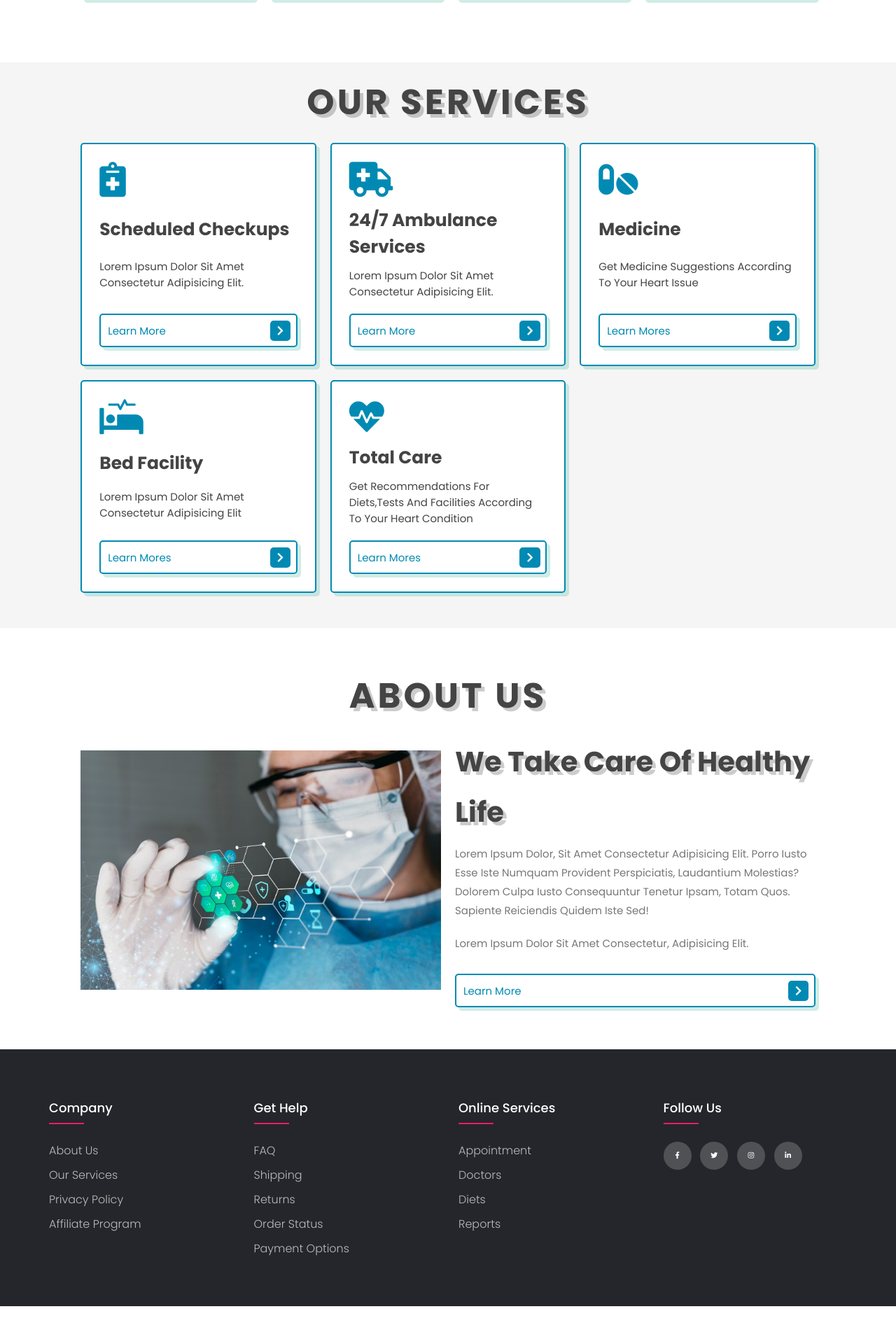
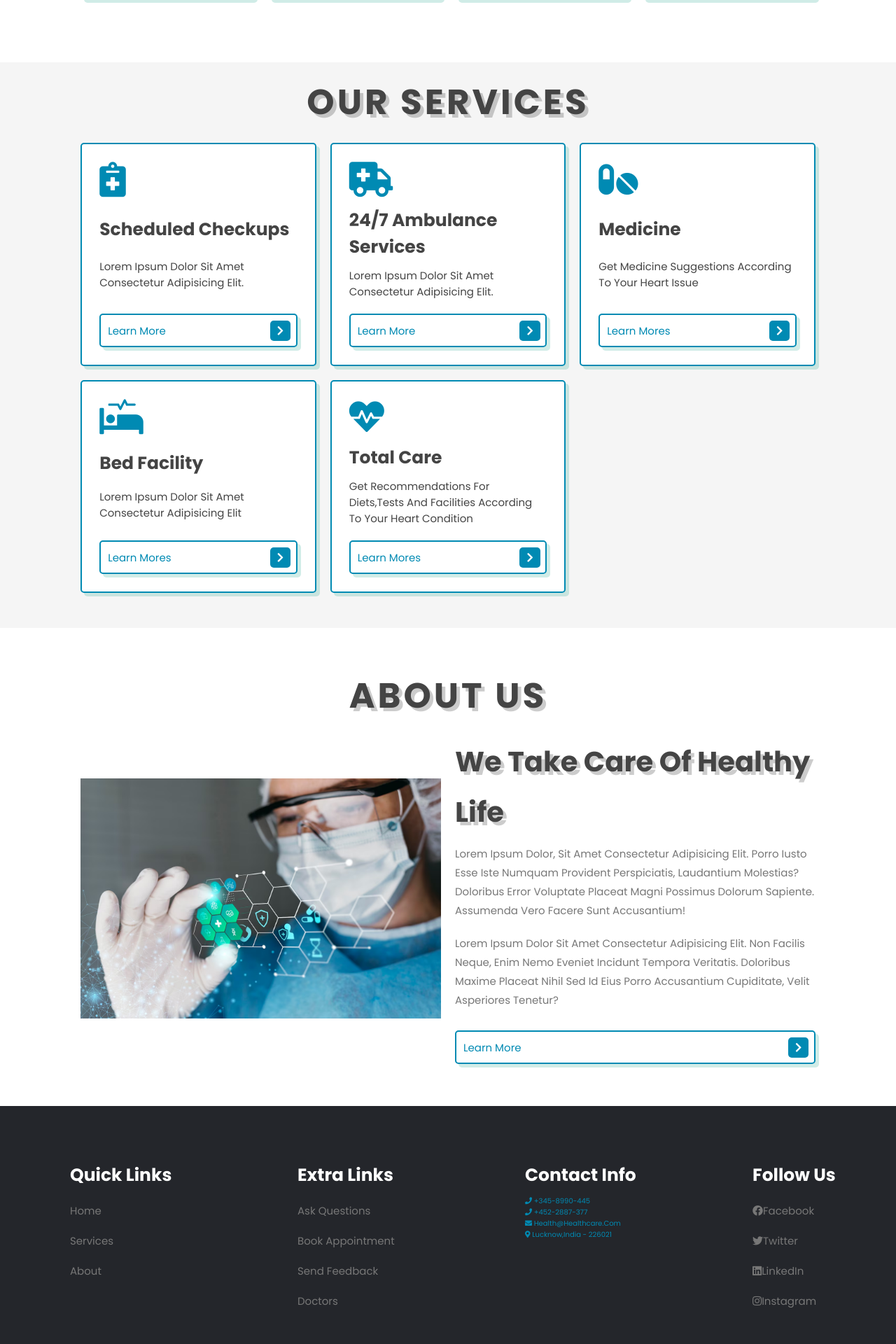
Before and after one commit to Dhoritri/Heart-Health-Monitoring-System, a PHP site: page / in a window 1280 px wide. Shown: the part 840-2760 px from the top of the page at 70% size. Before the commit the page ends 2706 px from the top, so only its background shows below. Run offline with PHP 8.4, Linux system fonts and the light colour scheme.

Commit message:
navbar dropdown and footer

```diff
--- a/book.html
+++ b/book.html
@@ -14,6 +14,7 @@
                 <a href="#index.html" class="nvlink">Home</a>
                 <a href="doctors.html" class="nvlink">Doctors</a>
                 <a href="medicine.html" class="nvlink">Medicines</a>
+                <a href="recommended.html" class="nvlink">Recommendation</a>
                 <a href="appointment.html" class="nvlink">Appointment</a>
             </nav>
         </div>
--- a/css/style.css
+++ b/css/style.css
@@ -282,6 +315,12 @@ h1.heading{
 .footer{
     background: var(--black);
 }
+footer .box{
+    margin-left: 10rem;
+}
+p.footer-p{
+    color:#008AB3;
+}
 .footer .box-container{
     display: grid;
     grid-template-columns: repeat(auto-fit,minmax(25rem,1fr));
@@ -386,6 +425,9 @@ ul{
    width: 25%;
    padding: 0 15px;
 }
+a.footer-link{
+
+}
 .footer-col h4{
   font-size: 18px;
   color: #ffffff;
--- a/index.html
+++ b/index.html
@@ -9,26 +9,34 @@
     <link rel="stylesheet" type="text/css" href="https://cdnjs.cloudflare.com/ajax/libs/font-awesome/5.15.1/css/all.min.css">
 </head>
 <body>
-
 <header class="header">
-
     <a href="#" class="logo"><i class="fas fa-heartbeat"></i>Heart<i>C</i>are.</a>
     <div class="nav-link">
         <nav class="nav">
             <a href="#home" class="nvlink">Home</a>
             <a href="#services" class="nvlink">Services</a>
             <a href="#about" class="nvlink">About</a>
-        <a href="doctors.html" class="nvlink">Doctors</a>
-        <a href="appointment.html" class="nvlink">Appointment</a>
+            <div class="dropdown">
+                <a href="doctors.html" class="nvlink dropdown-toggle">Facility</a>
+                <div class="dropdown-menu">
+                    <a href="medicine.html">Medicine</a>
+                    <a href="recommended.html">Recommendation</a>
+                </div>
+            </div>
+            <div class="dropdown">
+                <a href="appointment.html" class="nvlink dropdown-toggle">Appointment</a>
+                <div class="dropdown-menu">
+                    <a href="appointment.html">Appointment</a>
+                    <a href="doctors.html">Doctors</a>
+                    <a href="book.html">Bed Facility</a>
+                </div>
+            </div>
             <a href="login.html"><button class="login">LogIn</button></a>
-
-
         </nav>
     </div>
     <div id="menu-btn" class="fas fa-bars"></div>
 </header>
 <section class="home" id="home">
-
     <div class="image">
         <img src="/images/medical-banner-with-doctor-wearing-goggles_23-2149611193.avif" alt="">
     </div>
@@ -38,10 +46,8 @@
                 <p class="text">Get the best medical care from our expert doctors</p>
             </div>
         <a href="#" class="btn contact-btn">Contact Us<span class="fas fa-chevron-right"></span></a>
-
     </div>
 </section>
-
 <section class="icons-container">
     <div class="icons">
         <i class="fas fa-user-md"></i>
@@ -63,10 +69,8 @@
         <h3>80+</h3>
         <p>Available Hospitals</p>
     </div>
-
 </section>
 <section class="services" id="services">
-
     <h1 class="heading">our <span>services</span></h1>
     <div class="box-container">
         <div class="box">
@@ -91,7 +95,7 @@
             <i class="fas fa-procedures"></i>
                 <h3>Bed Facility</h3>
                 <p>Lorem ipsum dolor sit amet consectetur adipisicing elit</p>
-                <a href="#" class="btn">Learn mores <span class="fas fa-chevron-right"></span></a>
+                <a href="book.html" class="btn">Learn mores <span class="fas fa-chevron-right"></span></a>
         </div>
         <div class="box">
             <i class="fas fa-heartbeat"></i>
@@ -100,11 +104,7 @@
                 <a href="/recommended.html" class="btn">Learn mores <span class="fas fa-chevron-right"></span></a>
         </div>
     </div>
-
-
-
 </section>
-
 <section class="about" id="about">
     <h1 class="heading"><span>about</span> us </h1>
     <div class="row">
@@ -115,61 +115,76 @@
             <h3>We Take Care Of Healthy Life</h3>
             <p>Lorem ipsum dolor, sit amet consectetur adipisicing elit.
                  Porro iusto esse iste numquam provident perspiciatis, laudantium molestias?
-                 Dolorem culpa iusto consequuntur tenetur ipsam, totam quos. Sapiente reiciendis quidem iste sed!</p>
-            <p>Lorem ipsum dolor sit amet consectetur, adipisicing elit. </p>
-                <a href="#" class="btn">Learn More<span class="fas fa-chevron-right"></span></a>
-
-        </div>
-
-
-    </div>
-
-</section>
-
-<footer class="footer">
-    <div class="container">
-     <div class="row">
-       <div class="footer-col">
-         <h4>company</h4>
-         <ul>
-           <li><a href="#">about us</a></li>
-           <li><a href="#">our services</a></li>
-           <li><a href="#">privacy policy</a></li>
-           <li><a href="#">affiliate program</a></li>
-         </ul>
-       </div>
-       <div class="footer-col">
-         <h4>get help</h4>
-         <ul>
-           <li><a href="#">FAQ</a></li>
-           <li><a href="#">shipping</a></li>
-           <li><a href="#">returns</a></li>
-           <li><a href="#">order status</a></li>
-           <li><a href="#">payment options</a></li>
-         </ul>
-       </div>
-       <div class="footer-col">
-         <h4>online Services</h4>
-         <ul>
-           <li><a href="#">Appointment</a></li>
-           <li><a href="#">Doctors</a></li>
-           <li><a href="#">Diets</a></li>
-           <li><a href="#">Reports</a></li>
-         </ul>
-       </div>
-       <div class="footer-col">
-         <h4>follow us</h4>
-         <div class="social-links">
-           <a href="#"><i class="fab fa-facebook-f"></i></a>
-           <a href="#"><i class="fab fa-twitter"></i></a>
-           <a href="#"><i class="fab fa-instagram"></i></a>
-           <a href="#"><i class="fab fa-linkedin-in"></i></a>
+                 Doloribus error voluptate placeat magni possimus dolorum sapiente.
+                 Assumenda vero facere sunt accusantium!</p>
+            <p>Lorem ipsum dolor sit amet consectetur adipisicing elit. Non facilis neque, enim nemo eveniet incidunt tempora veritatis. Doloribus maxime placeat nihil sed id eius porro accusantium cupiditate, velit asperiores tenetur?</p>
+            <a href="#" class="btn">Learn more <span class="fas fa-chevron-right"></span></a>
         </div>
     </div>
+</section>
+<footer class="footer">
+    <div class="box-container">
+        <div class="box">
+            <h3>Quick Links</h3>
+            <a href="#home" class="footer-link">Home</a>
+            <a href="#services" class="footer-link">Services</a>
+            <a href="#about" class="footer-link">About</a>
+        </div>
+        <div class="box">
+            <h3>Extra Links</h3>
+            <a href="#" class="footer-link">Ask Questions</a>
+            <a href="#" class="footer-link">Book Appointment</a>
+            <a href="#" class="footer-link">Send Feedback</a>
+            <a href="#" class="footer-link">Doctors</a>
+        </div>
+        <div class="box">
+            <h3>Contact Info</h3>
+            <p class="footer-p"><i class="fas fa-phone"></i> +345-8990-445 </p>
+            <p class="footer-p"><i class="fas fa-phone"></i> +452-2887-377 </p>
+            <p class="footer-p"><i class="fas fa-envelope"></i> health@healthcare.com </p>
+            <p class="footer-p"><i class="fas fa-map-marker-alt"></i> Lucknow,India - 226021</p>
+        </div>
+        <div class="box">
+            <h3>Follow Us</h3>
+            <a href="#" class="footer-link"><i class="fab fa-facebook"></i>Facebook</a>
+            <a href="#" class="footer-link"><i class="fab fa-twitter"></i>Twitter</a>
+            <a href="#" class="footer-link"><i class="fab fa-linkedin"></i>LinkedIn</a>
+            <a href="#" class="footer-link"><i class="fab fa-instagram"></i>Instagram</a>
         </div>
     </div>
 </footer>
+<script>
+    let menu = document.querySelector('#menu-btn');
+    let nav = document.querySelector('.nav');
+    let dropdownToggles = document.querySelectorAll('.dropdown-toggle');
 
-    <script src="/js/style.js"></script>
+    menu.onclick = () => {
+        menu.classList.toggle('fa-times');
+        nav.classList.toggle('active');
+    };
+
+    window.onscroll = () => {
+        menu.classList.remove('fa-times');
+        nav.classList.remove('active');
+    };
+
+    // Close dropdowns on click outside
+    document.addEventListener('click', function(event) {
+        let isClickInside = nav.contains(event.target);
+        if (!isClickInside) {
+            menu.classList.remove('fa-times');
+            nav.classList.remove('active');
+        }
+    });
+
+    // Toggle dropdown on mobile
+    dropdownToggles.forEach(toggle => {
+        toggle.onclick = (event) => {
+            event.preventDefault();
+            let dropdownMenu = toggle.nextElementSibling;
+            dropdownMenu.classList.toggle('active');
+        };
+    });
+</script>
 </body>
 </html>
```
Also changed, not shown: other parts of css/style.css (+33 -0 lines), appointment.html (+56 -9 lines), css/appointment.css (+32 -2 lines), report.html (deleted, +0 -253 lines). Lines whose indentation alone changed are shown as unchanged.
